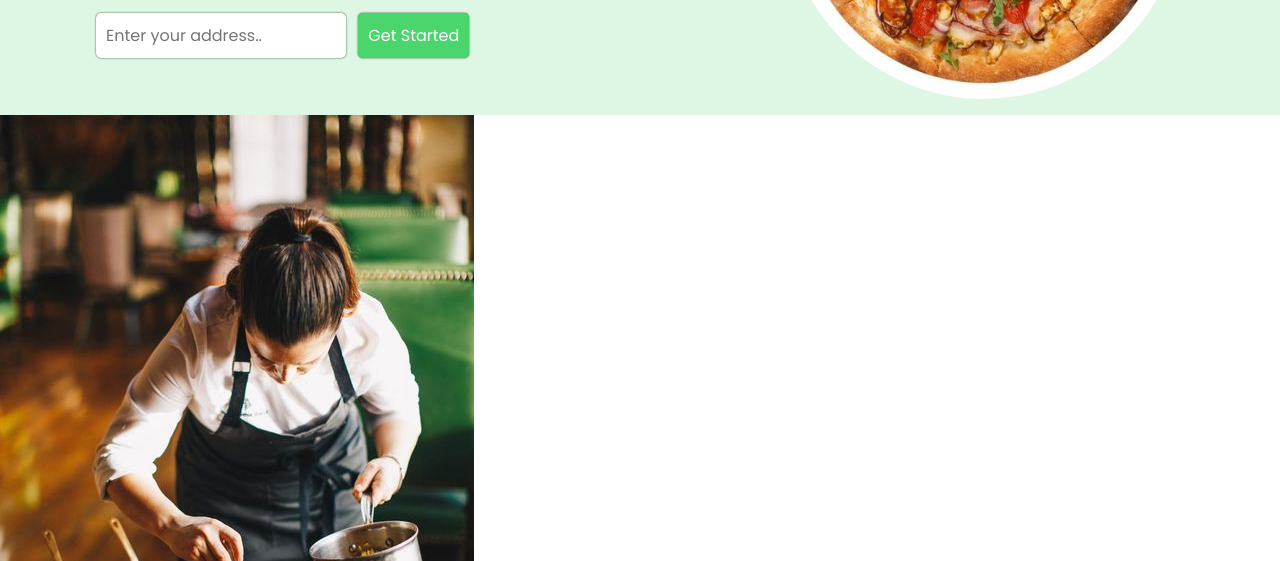
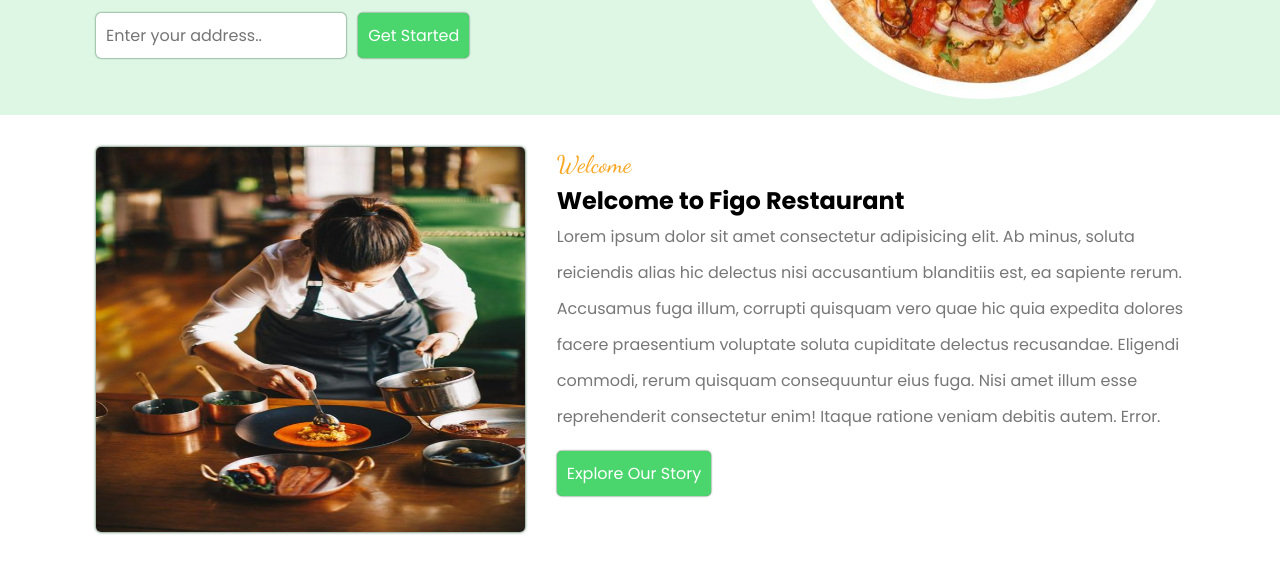
Before and after one commit to githinjisamson1/js-restaurant-landing-page, a plain HTML site: page index.html in a window 1280 px wide. Shown: the part 377-938 px from the top of the page. Drawn offline with Linux system fonts and the light colour scheme.

Commit message:
Style the welcome section

```diff
--- a/style.css
+++ b/style.css
@@ -117,3 +117,28 @@ button:hover {
   border-radius: 50%;
   height: 400px;
 }
+
+/* styling welcome section */
+.welcome-container {
+  padding: 2rem 6rem 2rem 6rem;
+  display: flex;
+  justify-content: space-between;
+  gap: 2rem;
+  line-height: 2.25rem;
+}
+.welcome-image {
+  display: block;
+  width: 2500px;
+  height: 385px;
+  border-radius: 5px;
+  box-shadow: 0px 0px 3px var(--green-dark);
+}
+.welcome {
+  font-family: "Dancing Script", cursive;
+  color: var(--yellow);
+  font-size: 1.5rem;
+}
+.welcome-desc {
+  margin-bottom: 1rem;
+  color: var(--grey);
+}
```
